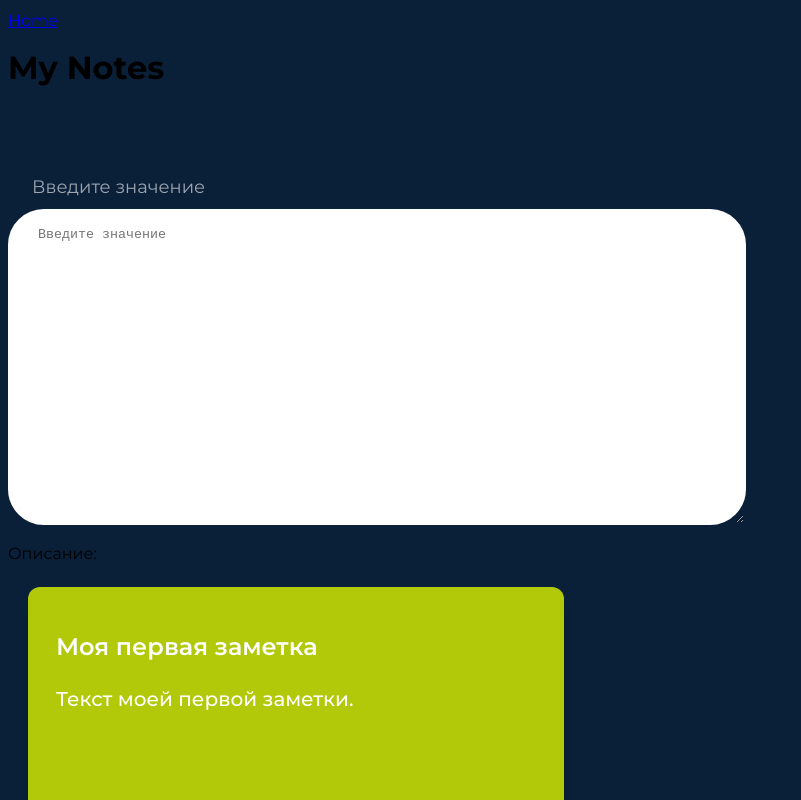
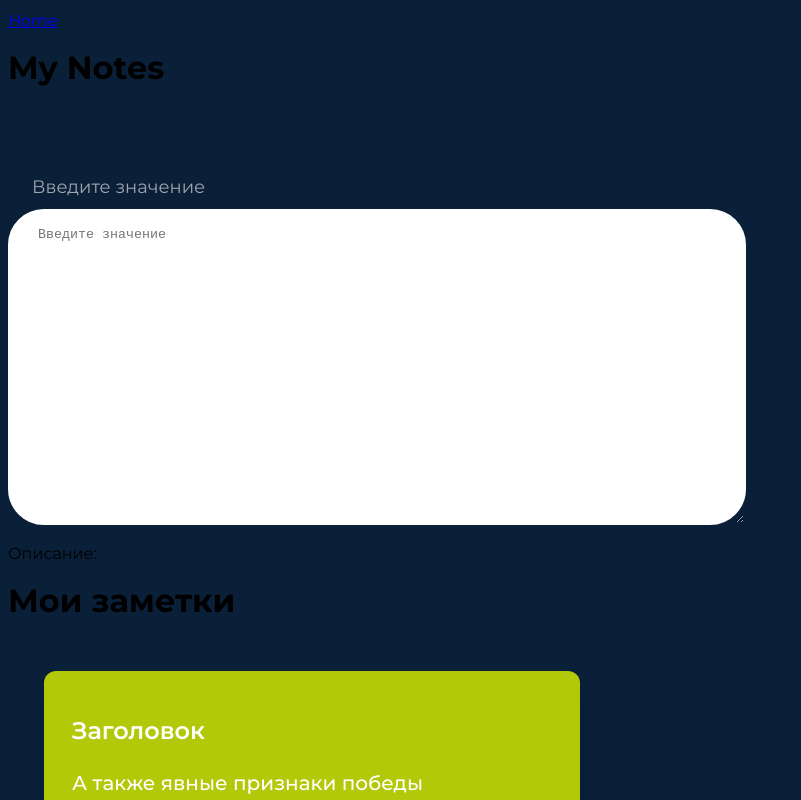
Before and after one commit to 7Hunter7/MyNotes, a Vue app: page / in a window 1280 px wide. Shown: the top 800 px of the page, without its empty margins (0-801 px from the left). Built offline with nearby package versions, Linux system fonts and the light colour scheme.

Commit message:
Updated new component 'NoteList'

```diff
--- a/src/App.vue
+++ b/src/App.vue
@@ -20,9 +20,6 @@
       <p>Описание: {{ description }}</p>
     </div>
     <div>
-      <NoteComponent :note="myNote" :has-text="false" @delete="handleDelete" />
-    </div>
-    <div>
       <h1>Мои заметки</h1>
       <NotesList />
     </div>
@@ -34,21 +31,9 @@ import { ref } from 'vue'
 import { RouterLink, RouterView } from 'vue-router'
 import ButtonWithText from '@/components/ButtonWithText.vue'
 import TextareaComponent from '@/components/TextareaComponent.vue'
-import NoteComponent from '@/components/NoteComponent.vue'
 import NotesList from '@/components/NotesList.vue'
 
 const description = ref('')
-
-const myNote = ref({
-  id: '123',
-  title: 'Моя первая заметка',
-  text: 'Текст моей первой заметки.',
-})
-
-const handleDelete = (id: string) => {
-  alert(`Удалить заметку с id: ${id}`)
-  // Здесь будет логика удаления заметки
-}
 </script>
 
 <style scoped></style>
--- a/src/components/NotesList.vue
+++ b/src/components/NotesList.vue
@@ -1,13 +1,13 @@
 <template>
   <div class="notes-list">
-    <Note :note="notes[0]" :has-text="true" @delete="handleDelete" />
+    <NoteComponent :note="notes[0]" :has-text="true" @delete="handleDelete" />
     <!-- цикл v-for для отображения всех заметок -->
   </div>
 </template>
 
 <script setup lang="ts">
 import { ref } from 'vue'
-import Note from './Note.vue'
+import NoteComponent from './NoteComponent.vue'
 
 interface NoteType {
   id: string
```
